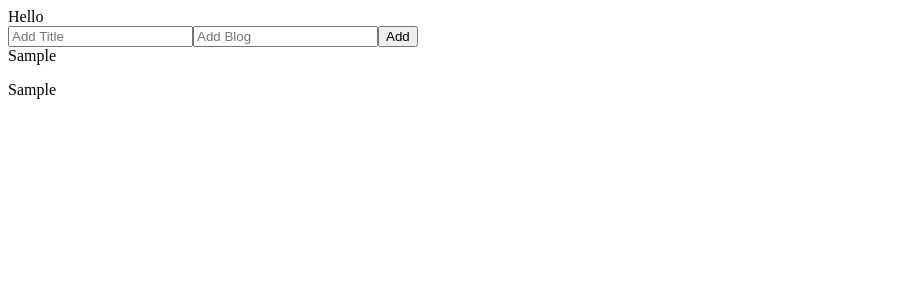
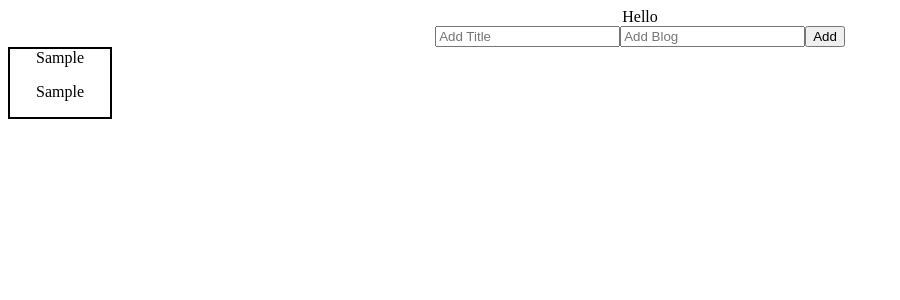
Before and after one commit to joshtkim/blog_app_final, a React (Create React App) app: page / in a window 1280 px wide. Both pictures are taken after typing "Sample", "Sample" into the empty fields and a click on the button "Add". Shown: the top 300 px of the page, without its empty margins (0-900 px from the left). Built offline with nearby package versions, Linux system fonts and the light colour scheme.

Commit message:
added a little styling

```diff
--- /dev/null
+++ b/src/App.css
@@ -0,0 +1,11 @@
+.app {
+  display: flex;
+  flex-direction: column;
+  text-align: center;
+  justify-content: flex-start;
+}
+
+.blog-card {
+  border: 2px solid black;
+  width: 100px;
+}
--- a/src/App.js
+++ b/src/App.js
@@ -1,9 +1,10 @@
 import React from 'react';
 import Bloglist from './components/Bloglist';
+import './App.css';
 
 let App = () => {
   return (
-    <div className="App">
+    <div className="app">
       Hello
       <Bloglist />
     </div>
--- a/src/components/Blog.js
+++ b/src/components/Blog.js
@@ -4,8 +4,8 @@ const Blog = ({ blogs }) => {
 
   console.log(blogs)
 
-  return blogs.map((blog) => (
-    <div>
+  return blogs.map((blog, index) => (
+    <div className='blog-card' key={index}>
       <header>{blog.title}</header>
       <p>{blog.blog}</p>
     </div>
```
